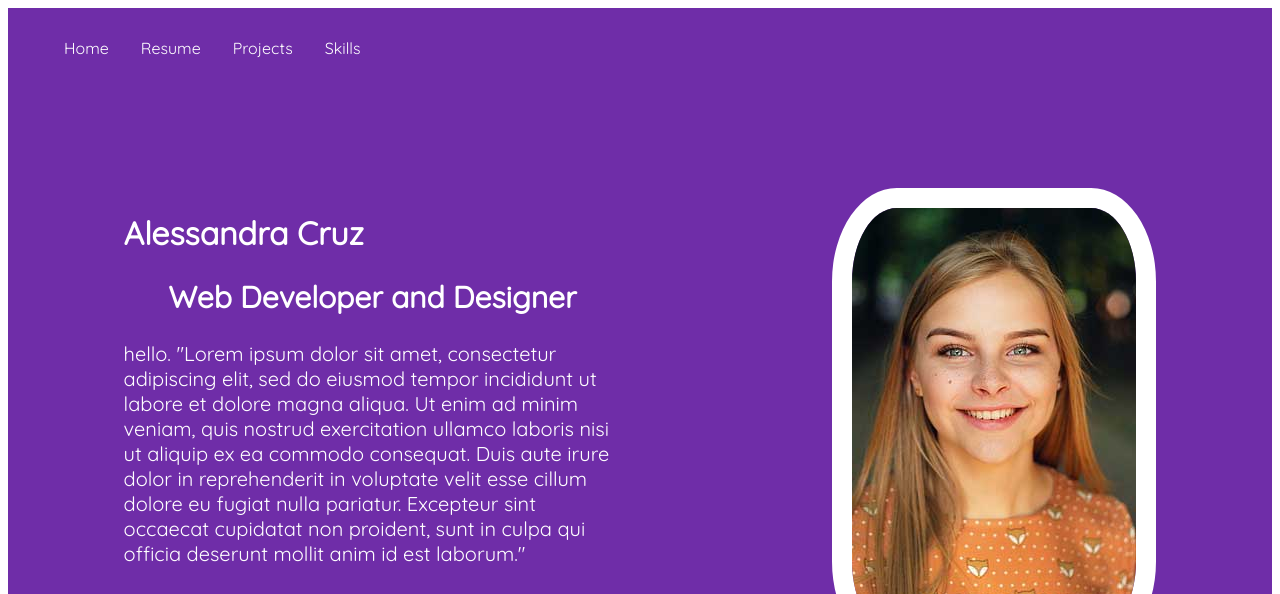
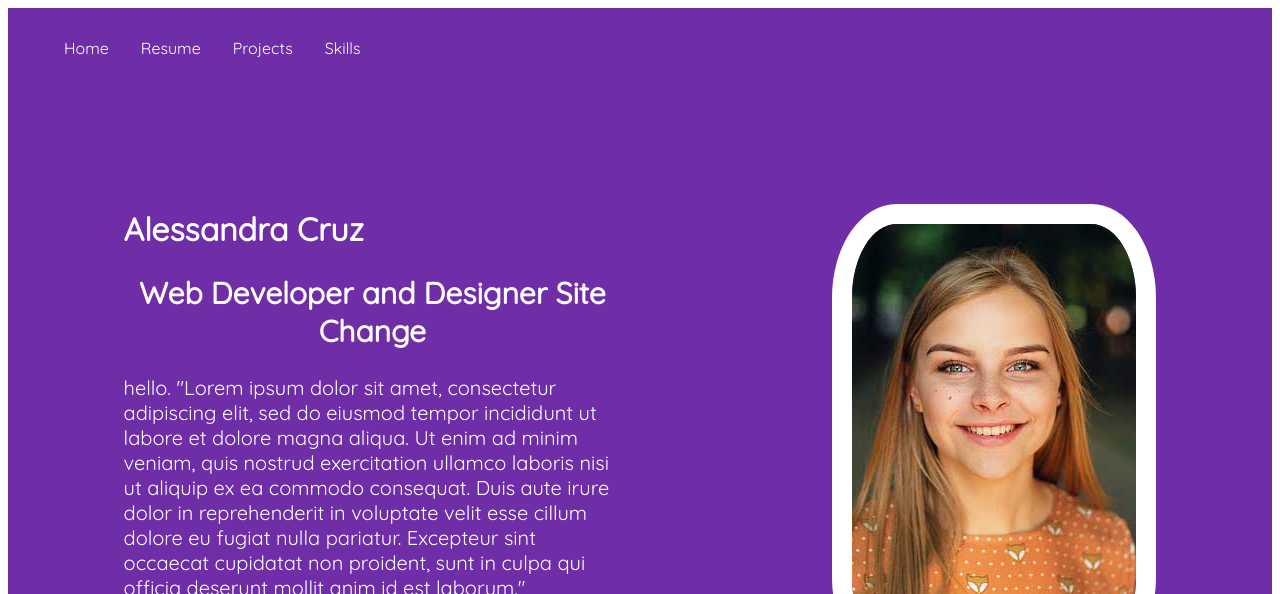
Before and after one commit to Alesspop/Alesspop.github.io, a plain HTML site: page index.html in a window 1280 px wide. Shown: the top 594 px of the page. Drawn offline with Linux system fonts and the light colour scheme.

Commit message:
testing edit

```diff
--- a/index.html
+++ b/index.html
@@ -24,7 +24,7 @@
     <div class="banner">
         <div class="name">
             <h1>Alessandra Cruz</h1>
-            <h2>Web Developer and Designer</h2>
+            <h2>Web Developer and Designer Site Change</h2>
             <p>hello. "Lorem ipsum dolor sit amet, consectetur adipiscing elit, sed do eiusmod tempor incididunt ut labore et dolore magna aliqua. Ut enim ad minim veniam, quis nostrud exercitation ullamco laboris nisi ut aliquip ex ea commodo consequat. Duis aute irure dolor in reprehenderit in voluptate velit esse cillum dolore eu fugiat nulla pariatur. Excepteur sint occaecat cupidatat non proident, sunt in culpa qui officia deserunt mollit anim id est laborum." </p>
             <div class="icons">
                 <i class="fa-regular fa-envelope"></i>
```
